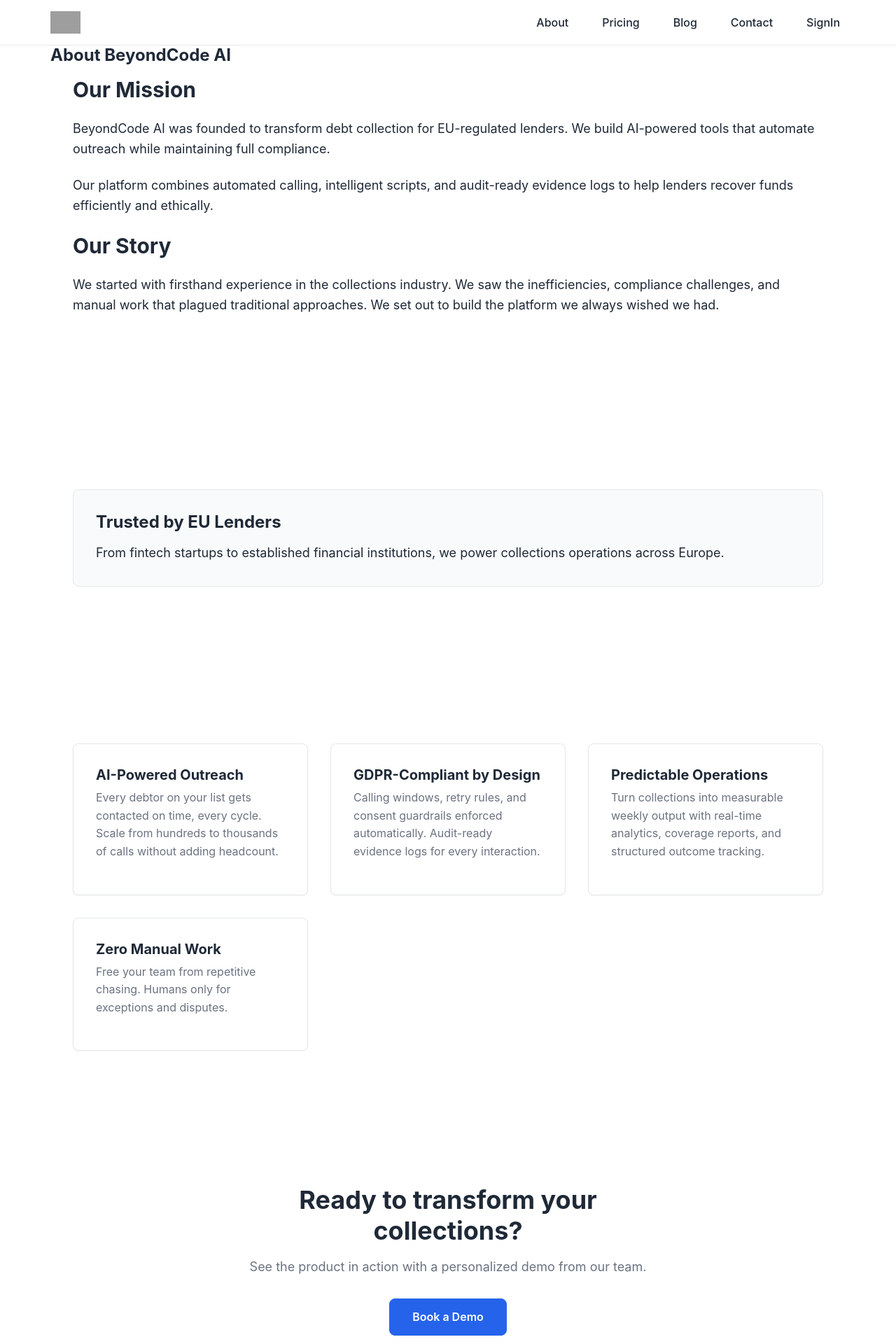
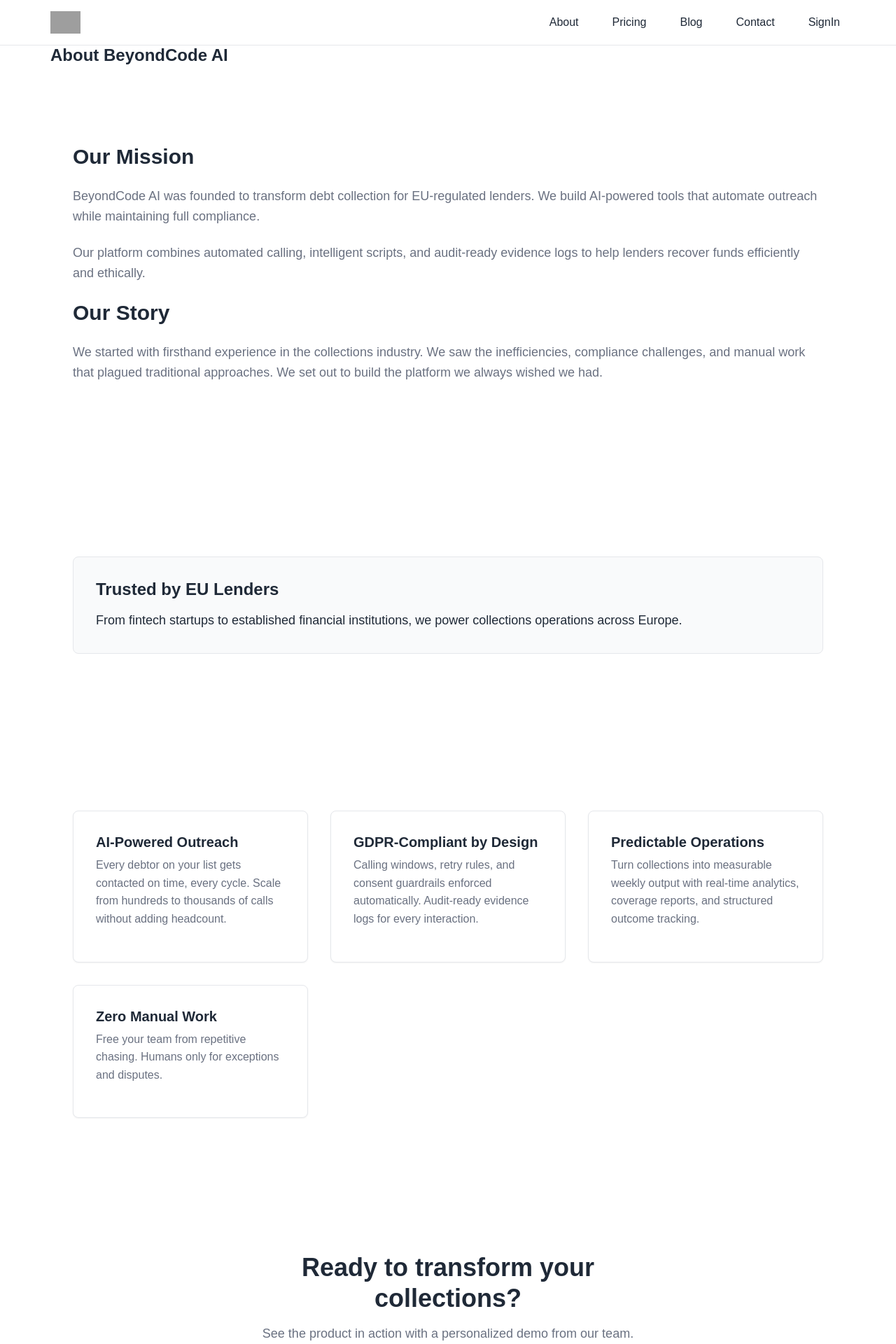
Before and after one commit to MansiChavda87/beyondcode, a Django app: page /about/ in a window 1280 px wide. Shown: the top 1920 px of the page at 70% size. Run offline with Django 5.2, Linux system fonts and the light colour scheme; data comes from the database, SQL or seed files in the repository; grey boxes are pictures that could not be loaded.

Commit message:
Some CSS changes is done

```diff
--- a/beyondcode_project/marketing/templates/marketing/base.html
+++ b/beyondcode_project/marketing/templates/marketing/base.html
@@ -35,7 +35,7 @@
 
     <!-- Header -->
     <header class="site-header">
-        <div class="container">
+        <div class="container section-padding bg-background">
             <div class="header-content">
                 <div class="logo">
                     <a href="{% url 'marketing:home' %}">
@@ -79,7 +79,7 @@
 
     <!-- Footer -->
     <footer class="site-footer">
-        <div class="container">
+        <div class="container section-padding bg-background">
             {% if footer %}
                 <!-- Footer CTA -->
                 {% if footer.cta_title %}
--- a/beyondcode_project/marketing/templates/marketing/blocks/block_renderer.html
+++ b/beyondcode_project/marketing/templates/marketing/blocks/block_renderer.html
@@ -3,7 +3,7 @@
 {# Rich Text Block #}
 {% if block.type == 'rich_text' %}
     <section class="block rich-text-block">
-        <div class="container">
+        <div class="container section-padding bg-background">
             {% if block.content.blocks %}
                 {% for editorjs_block in block.content.blocks %}
                     {% if editorjs_block.type == 'header' %}
@@ -41,7 +41,7 @@
 {# Callout Block #}
 {% if block.type == 'callout' %}
     <section class="block callout-block">
-        <div class="container">
+        <div class="container section-padding bg-background">
             <div class="callout">
                 {% if block.title %}
                     <h3 class="callout-title">{{ block.title }}</h3>
@@ -57,7 +57,7 @@
 {# Feature Grid Block #}
 {% if block.type == 'feature_grid' %}
     <section class="block feature-grid-block">
-        <div class="container">
+        <div class="container section-padding bg-background">
             {% if block.title %}
                 <div class="section-header">
                     <h2 class="section-title">{{ block.title }}</h2>
@@ -90,7 +90,7 @@
 {# CTA Block #}
 {% if block.type == 'cta' %}
     <section class="block cta-block">
-        <div class="container">
+        <div class="container section-padding bg-background">
             <div class="cta-content">
                 {% if block.title %}
                     <h2 class="cta-title">{{ block.title }}</h2>
@@ -111,7 +111,7 @@
 {# Pricing Table Block #}
 {% if block.type == 'pricing_table' %}
     <section class="block pricing-table-block">
-        <div class="container">
+        <div class="container section-padding bg-background">
             {% if block.title %}
                 <div class="section-header">
                     <h2 class="section-title">{{ block.title }}</h2>
@@ -152,7 +152,7 @@
 {# FAQ Block #}
 {% if block.type == 'faq' %}
     <section class="block faq-block">
-        <div class="container">
+        <div class="container section-padding bg-background">
             {% if block.title %}
                 <div class="section-header">
                     <h2 class="section-title">{{ block.title }}</h2>
@@ -176,7 +176,7 @@
 {# Comparison Table Block #}
 {% if block.type == 'comparison_table' %}
     <section class="block comparison-table-block">
-        <div class="container">
+        <div class="container section-padding bg-background">
             {% if block.title %}
                 <div class="section-header">
                     <h2 class="section-title">{{ block.title }}</h2>
@@ -212,7 +212,7 @@
 {# Image Block #}
 {% if block.type == 'image' %}
     <section class="block image-block">
-        <div class="container">
+        <div class="container section-padding bg-background">
             {% if block.image_url %}
                 <div class="image-wrapper">
                     <img src="{{ block.image_url }}" alt="{{ block.alt_text|default:'' }}" class="block-image">
@@ -228,7 +228,7 @@
 {# Video Block #}
 {% if block.type == 'video' %}
     <section class="block video-block">
-        <div class="container">
+        <div class="container section-padding bg-background">
             {% if block.video_url %}
                 <div class="video-wrapper">
                     {% if block.video_url|slice:":11" == 'https://www' %}
@@ -262,7 +262,7 @@
 {# Testimonial Block #}
 {% if block.type == 'testimonial' %}
     <section class="block testimonial-block">
-        <div class="container">
+        <div class="container section-padding bg-background">
             <div class="testimonial">
                 {% if block.quote %}
                     <blockquote class="testimonial-quote">{{ block.quote|safe }}</blockquote>
@@ -281,7 +281,7 @@
 {# Stats Block #}
 {% if block.type == 'stats' %}
     <section class="block stats-block">
-        <div class="container">
+        <div class="container section-padding bg-background">
             {% if block.title %}
                 <div class="section-header">
                     <h2 class="section-title">{{ block.title }}</h2>
@@ -309,7 +309,7 @@
 {# Contact Form Block #}
 {% if block.type == 'contact_form' %}
     <section class="block contact-form-block">
-        <div class="container">
+        <div class="container section-padding bg-background">
             {% if block.title %}
                 <div class="section-header">
                     <h2 class="section-title">{{ block.title }}</h2>
--- a/beyondcode_project/marketing/templates/marketing/blog/detail.html
+++ b/beyondcode_project/marketing/templates/marketing/blog/detail.html
@@ -7,7 +7,7 @@
 {% block content %}
     <div class="blog-detail">
         <article class="post-detail">
-            <div class="container">
+            <div class="container section-padding bg-background">
                 <!-- Breadcrumb -->
                 <nav class="breadcrumb" aria-label="Breadcrumb">
                     <a href="{% url 'marketing:home' %}" class="breadcrumb-link">Home</a>
@@ -136,7 +136,7 @@
         {% get_related_posts post as related_posts %}
         {% if related_posts %}
             <section class="related-posts">
-                <div class="container">
+                <div class="container section-padding bg-background">
                     <div class="section-header">
                         <h2 class="section-title">Related Posts</h2>
                         <p class="section-subtitle">Discover more insights on similar topics</p>
--- a/beyondcode_project/marketing/templates/marketing/blog/list.html
+++ b/beyondcode_project/marketing/templates/marketing/blog/list.html
@@ -7,7 +7,7 @@
     <div class="blog-list">
         <!-- Blog Header -->
         <section class="blog-header">
-            <div class="container">
+            <div class="container section-padding bg-background">
                 <div class="section-header">
                     <h1 class="section-title">Latest Insights</h1>
                     <p class="section-subtitle">Stay updated with the latest trends, tips, and insights on AI-powered debt collection and compliance.</p>
@@ -43,7 +43,7 @@
 
         <!-- Blog Posts Grid -->
         <section class="blog-posts">
-            <div class="container">
+            <div class="container section-padding bg-background">
                 {% if page_obj %}
                     <div class="posts-grid">
                         {% for post in page_obj %}
--- a/beyondcode_project/marketing/templates/marketing/cms/blocks/builder.html
+++ b/beyondcode_project/marketing/templates/marketing/cms/blocks/builder.html
@@ -4,7 +4,7 @@
 
 {% block content %}
     <div class="block-builder">
-        <div class="container">
+        <div class="container section-padding bg-background">
             <div class="builder-header">
                 <h1 class="builder-title">Block Builder</h1>
                 <p class="builder-subtitle">Drag and drop blocks to create your content</p>
--- a/beyondcode_project/marketing/templates/marketing/cms/dashboard.html
+++ b/beyondcode_project/marketing/templates/marketing/cms/dashboard.html
@@ -4,7 +4,7 @@
 
 {% block content %}
     <div class="cms-dashboard">
-        <div class="container">
+        <div class="container section-padding bg-background">
             <div class="dashboard-header">
                 <h1 class="dashboard-title">CMS Dashboard</h1>
                 <p class="dashboard-subtitle">Manage your website content and media assets</p>
--- a/beyondcode_project/marketing/templates/marketing/pages/contact.html
+++ b/beyondcode_project/marketing/templates/marketing/pages/contact.html
@@ -6,7 +6,7 @@
 
 {% block content %}
     <div class="contact-page">
-        <div class="container">
+        <div class="container section-padding bg-background">
             <div class="section-header">
                 <h1 class="section-title">Get in Touch</h1>
                 <p class="section-subtitle">We'd love to hear from you. Contact us to learn more about our AI-powered debt collection solutions.</p>
--- a/beyondcode_project/marketing/templates/marketing/pages/detail.html
+++ b/beyondcode_project/marketing/templates/marketing/pages/detail.html
@@ -7,7 +7,7 @@
     <div class="page-detail">
         <!-- Page Header -->
         <section class="page-header">
-            <div class="container">
+            <div class="container section-padding bg-background">
                 <div class="page-header-content">
                     <h1 class="page-title">{{ page.title }}</h1>
                     {% if page.subtitle %}
@@ -18,7 +18,7 @@
         </section>
 
         <!-- Page Content -->
-        <section class="page-content">
+        <section class="page-content section-padding bg-background">
             <div class="container">
                 {% if page.blocks_json %}
                     {% for block in page.blocks_json.blocks %}
--- a/beyondcode_project/marketing/templates/marketing/pages/home.html
+++ b/beyondcode_project/marketing/templates/marketing/pages/home.html
@@ -13,7 +13,7 @@
         {% else %}
             <!-- Default homepage content if no CMS page exists -->
             <section class="hero">
-                <div class="container">
+                <div class="container section-padding bg-background">
                     <div class="hero-content">
                         <div class="hero-text">
                             <h1 class="hero-title">AI-Powered Debt Collection for EU Lenders</h1>
@@ -40,7 +40,7 @@
             </section>
 
             <section class="features">
-                <div class="container">
+                <div class="container section-padding bg-background">
                     <div class="section-header">
                         <h2 class="section-title">Why Choose BeyondCode AI?</h2>
                         <p class="section-subtitle">We've built the platform we always wished we had in the collections industry.</p>
@@ -103,7 +103,7 @@
                 </div>
             </section>
 
-            <section class="cta-section">
+        <section class="cta-section section-padding bg-background">
                 <div class="container">
                     <div class="cta-content">
                         <h2 class="cta-title">Ready to transform your collections?</h2>
--- a/beyondcode_project/static/marketing/css/main.css
+++ b/beyondcode_project/static/marketing/css/main.css
@@ -9,8 +9,8 @@
 
 :root {
     /* Color Palette */
-    --color-primary: #2563eb;
-    --color-primary-hover: #1d4ed8;
+    --color-primary: #213670;
+    --color-primary-hover: #1a2b5a;
     --color-secondary: #16a34a;
     --color-secondary-hover: #15803d;
     --color-danger: #dc2626;
@@ -19,7 +19,7 @@
 
     /* Neutral Colors */
     --color-text: #1f2937;
-    --color-text-muted: #6b7280;
+    --color-text-muted: #6a7181;
     --color-text-light: #9ca3af;
     --color-bg: #ffffff;
     --color-bg-alt: #f9fafb;
@@ -27,8 +27,8 @@
     --color-shadow: rgba(0, 0, 0, 0.1);
 
     /* Typography */
-    --font-family-base: -apple-system, BlinkMacSystemFont, "Segoe UI", Roboto, Helvetica, Arial, sans-serif;
-    --font-family-heading: -apple-system, BlinkMacSystemFont, "Segoe UI", Roboto, Helvetica, Arial, sans-serif;
+    --font-family-base: 'DM Sans', sans-serif;
+    --font-family-heading: 'DM Sans', sans-serif;
     --font-size-xs: 0.75rem;      /* 12px */
     --font-size-sm: 0.875rem;     /* 14px */
     --font-size-base: 1rem;       /* 16px */
@@ -142,6 +142,7 @@ h1, h2, h3, h4, h5, h6 {
 
 p {
     margin: 0 0 var(--spacing-md) 0;
+    color: #6a7181;
 }
 
 ul, ol {
@@ -179,6 +180,15 @@ img {
     margin: 0 auto;
     padding: 0 var(--spacing-md);
 }
+
+.section-padding {
+    padding-top: var(--spacing-4xl);
+    padding-bottom: var(--spacing-4xl);
+}
+
+/* .bg-background {
+    background-color: #f6f7f9;
+} */
 
 /* ==========================================================================
    HEADER
```
